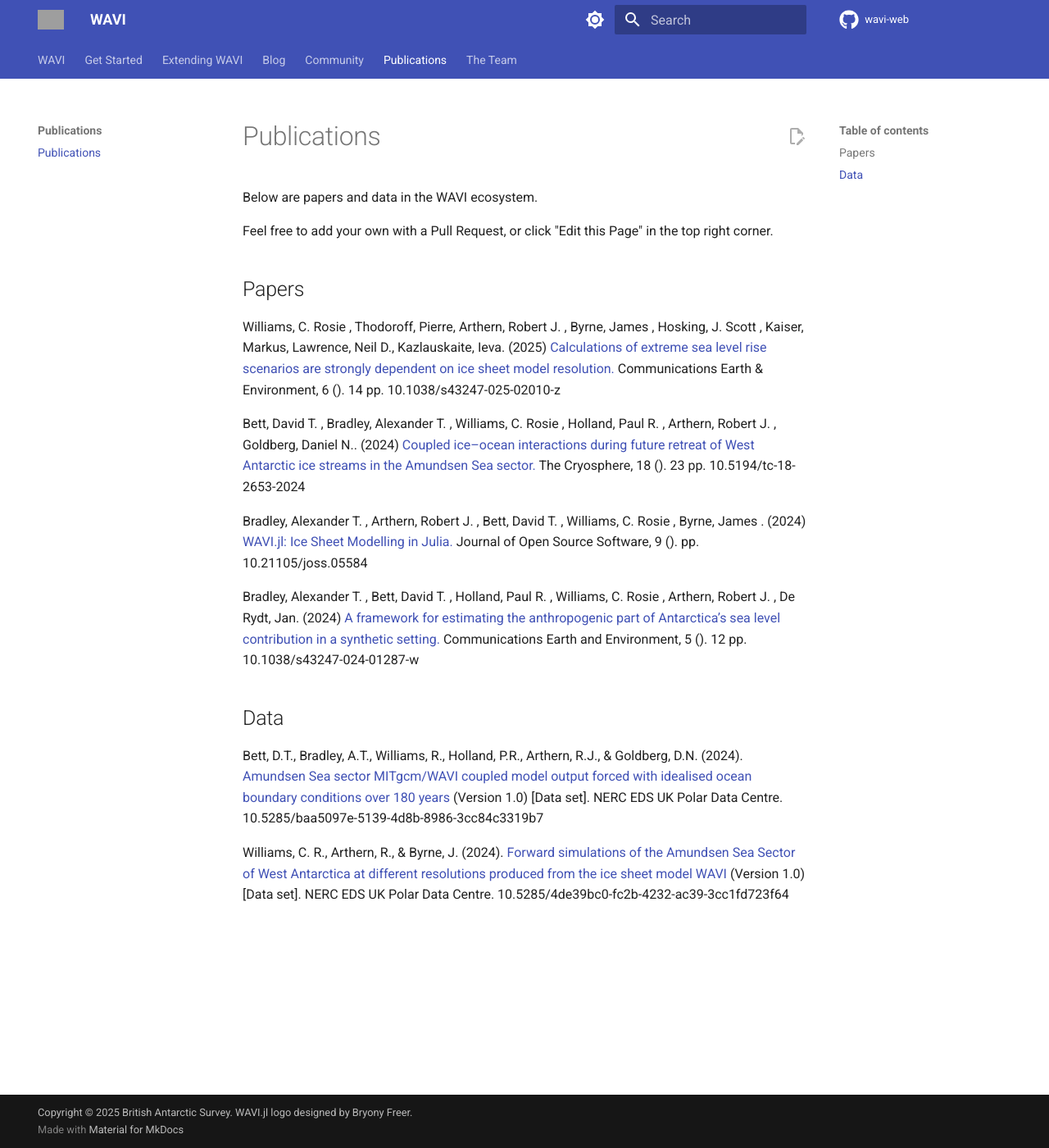
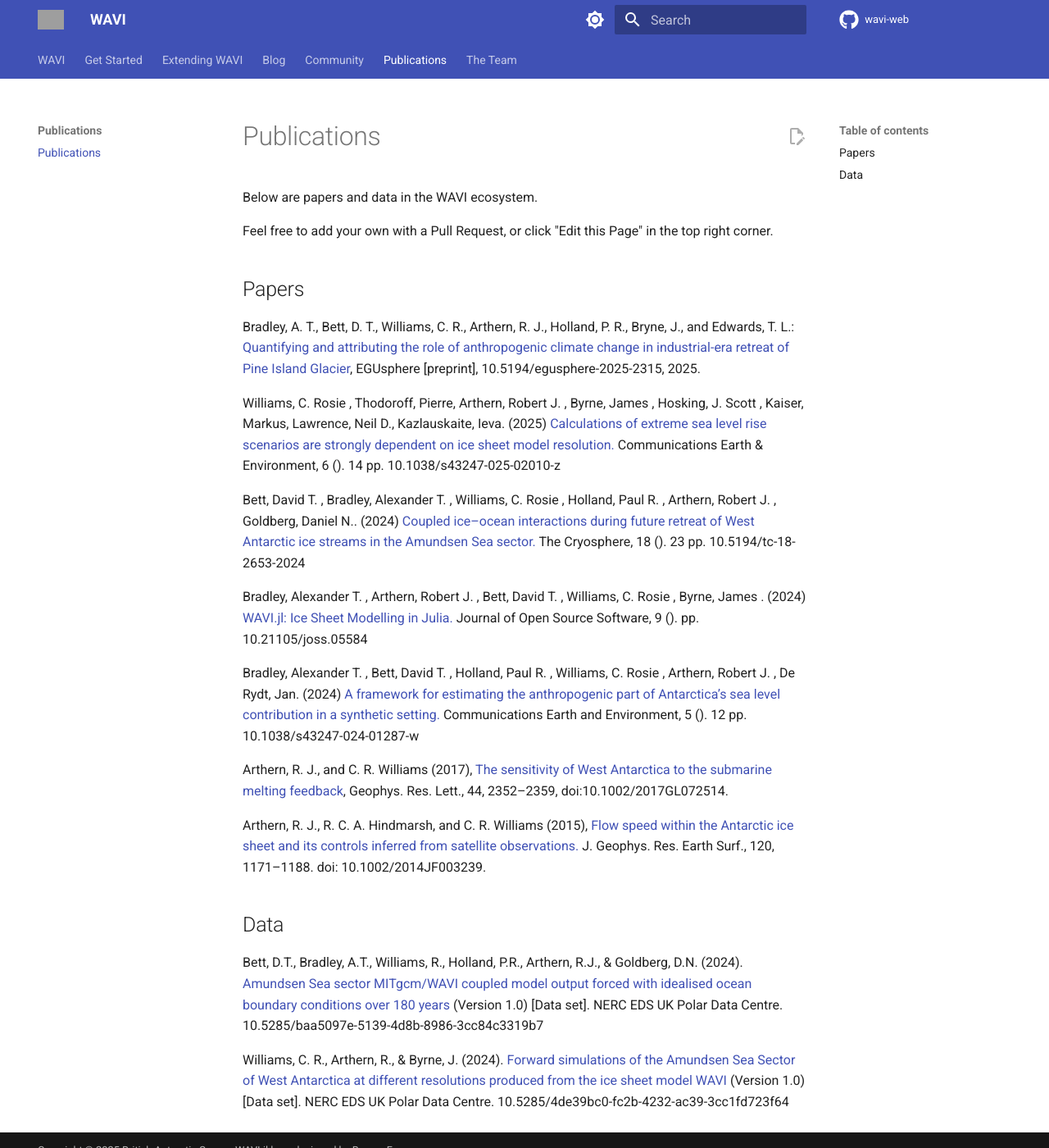
Before and after one commit to WAVI-ice-sheet-model/WAVI-website, an MkDocs documentation site: the page built from docs/publications.md, in a window 1280 px wide and 1400 px high. Shown: the whole window at 82% size. Built offline with MkDocs 1.6.1 and Material for MkDocs 9.7.7, drawn with Linux system fonts in a browser that asks for light colours; comment, search, counter and statistics services are not loaded; grey boxes are pictures that could not be loaded.

Commit message:
update papers

```diff
--- a/docs/publications.md
+++ b/docs/publications.md
@@ -3,6 +3,8 @@ Below are papers and data in the WAVI ecosystem.
 Feel free to add your own with a Pull Request, or click "Edit this Page" in the top right corner.
 
 ## Papers
+
+Bradley, A. T., Bett, D. T., Williams, C. R., Arthern, R. J., Holland, P. R., Bryne, J., and Edwards, T. L.: [Quantifying and attributing the role of anthropogenic climate change in industrial-era retreat of Pine Island Glacier](https://doi.org/10.5194/egusphere-2025-2315,), EGUsphere [preprint], 10.5194/egusphere-2025-2315, 2025.
 
 Williams, C. Rosie , Thodoroff, Pierre, Arthern, Robert J. , Byrne, James , Hosking, J. Scott , Kaiser, Markus, Lawrence, Neil D., Kazlauskaite, Ieva. (2025) [Calculations of extreme sea level rise scenarios are strongly dependent on ice sheet model resolution.](https://doi.org/10.1038/s43247-025-02010-z) Communications Earth & Environment, 6 (). 14 pp. 10.1038/s43247-025-02010-z
 
@@ -12,6 +14,10 @@ Bradley, Alexander T. , Arthern, Robert J. , Bett, David T. , Williams, C. Rosie
 
 Bradley, Alexander T. , Bett, David T. , Holland, Paul R. , Williams, C. Rosie , Arthern, Robert J. , De Rydt, Jan. (2024) [A framework for estimating the anthropogenic part of Antarctica’s sea level contribution in a synthetic setting.](https://doi.org/10.1038/s43247-024-01287-w) Communications Earth and Environment, 5 (). 12 pp. 10.1038/s43247-024-01287-w
 
+Arthern, R. J., and C. R. Williams (2017), [The sensitivity of West Antarctica to the submarine melting feedback](https://agupubs.onlinelibrary.wiley.com/doi/10.1002/2017GL072514), Geophys. Res. Lett., 44, 2352–2359, doi:10.1002/2017GL072514.
+
+Arthern, R. J., R. C. A. Hindmarsh, and C. R. Williams (2015), [Flow speed within the Antarctic ice sheet and its controls inferred from satellite observations.](https://agupubs.onlinelibrary.wiley.com/action/showCitFormats?doi=10.1002%2F2014JF003239) J. Geophys. Res. Earth Surf., 120, 1171–1188. doi: 10.1002/2014JF003239.
+
 ## Data
 
 Bett, D.T., Bradley, A.T., Williams, R., Holland, P.R., Arthern, R.J., & Goldberg, D.N. (2024). [Amundsen Sea sector MITgcm/WAVI coupled model output forced with idealised ocean boundary conditions over 180 years](https://doi.org/10.5285/baa5097e-5139-4d8b-8986-3cc84c3319b7) (Version 1.0) [Data set]. NERC EDS UK Polar Data Centre. 10.5285/baa5097e-5139-4d8b-8986-3cc84c3319b7
```
